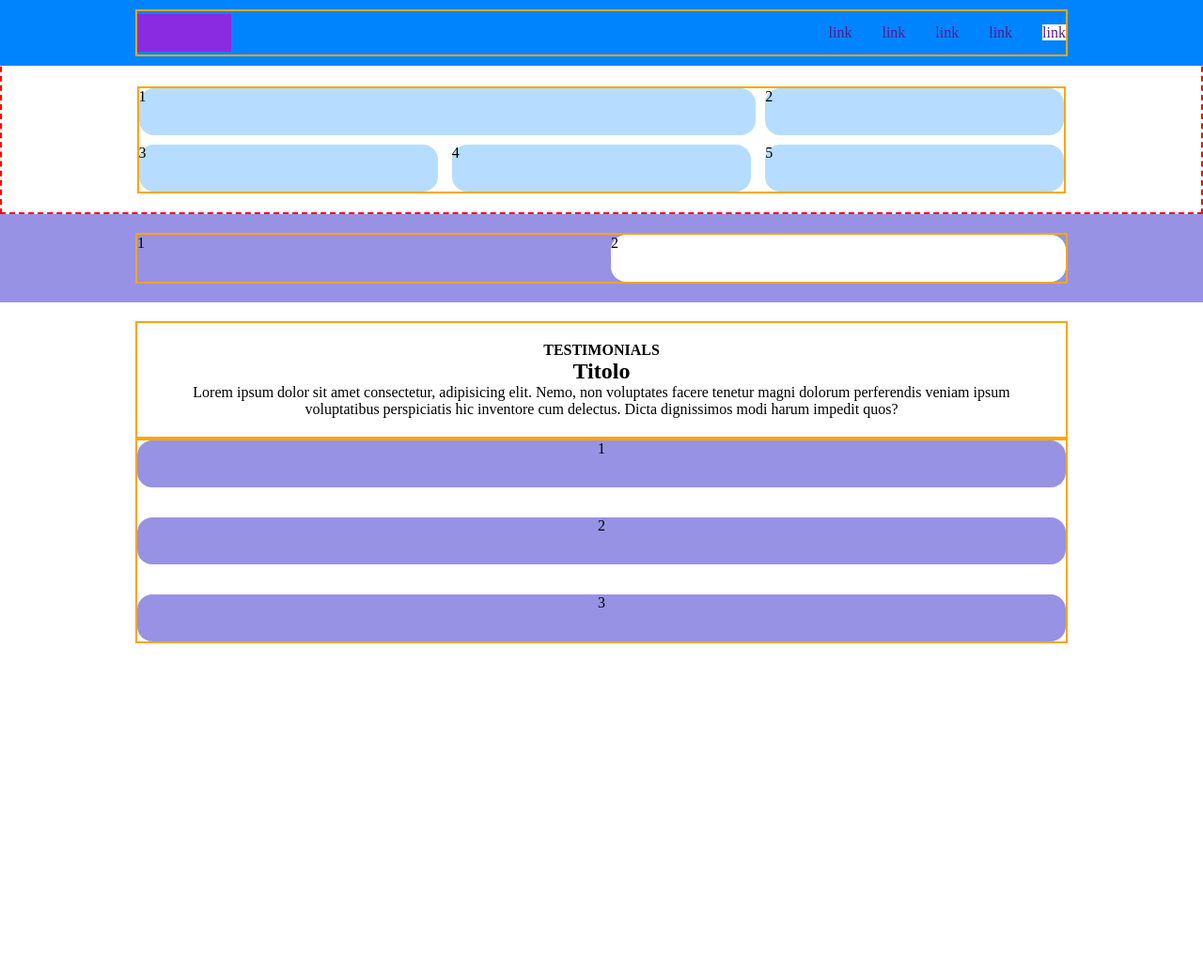
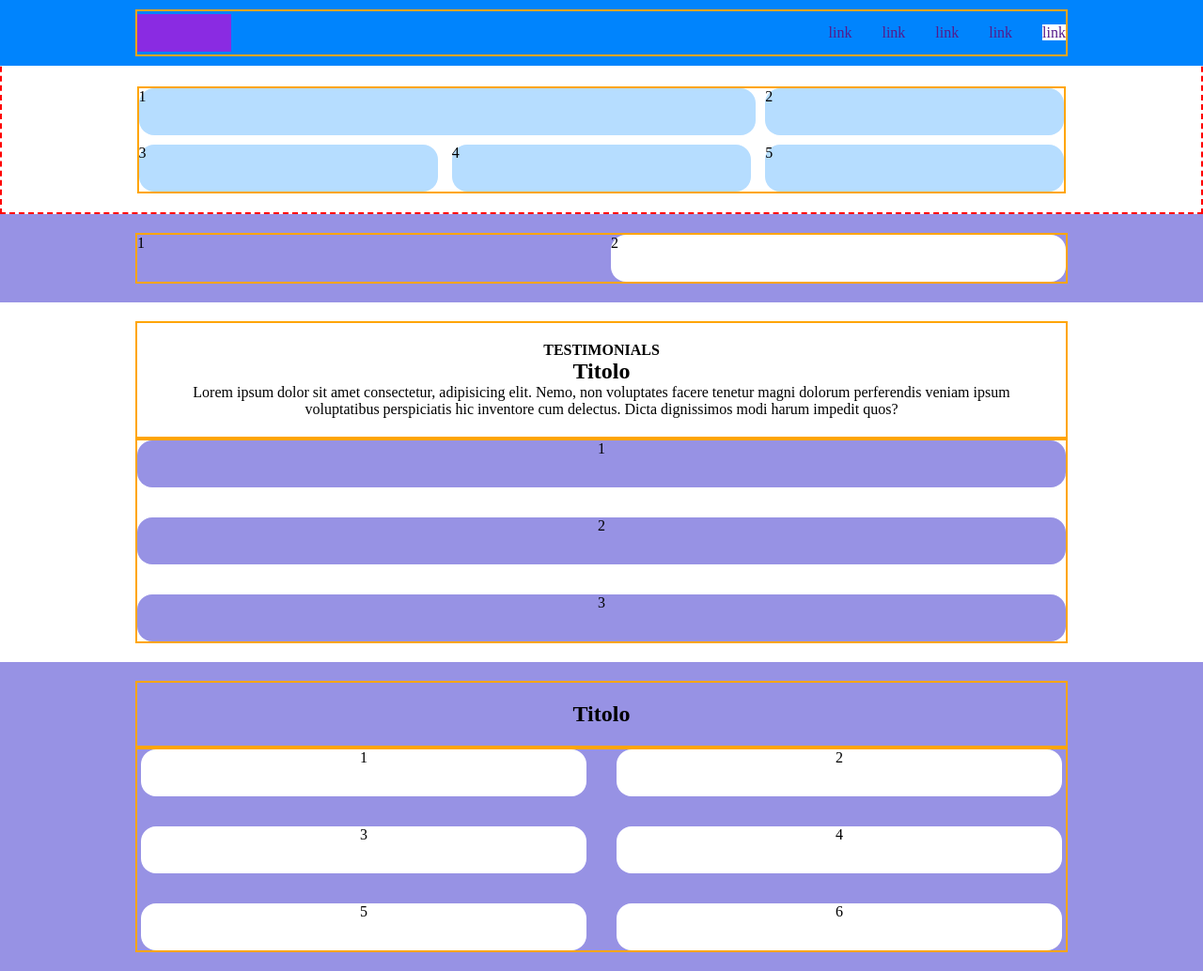
Before and after one commit to andrea-bertaglia/htmlcss-responsive-layout, a plain HTML site: page index.html in a window 1280 px wide. Shown: the whole page at 94% size. Before the commit the page ends 800 px from the top, so only its background shows below. Drawn offline with Linux system fonts and the light colour scheme.

Commit message:
feat: benefits section

```diff
--- a/css/style.css
+++ b/css/style.css
@@ -83,6 +83,10 @@ a {
 
 .bg-violet {
     background-color: #9792e4;
+}
+
+.text-center {
+    text-align: center;
 }
 
 /* Utilities */
@@ -185,13 +189,21 @@ header {
 }
 
 /* ? Testimonials */
-#testimonials {
-    text-align: center;
-}
-
 #testimonials .columns .card {
     width: 100%;
     background-color: #9792e4;
+}
+
+/* ? Benefits */
+#benefits .columns .card {
+    width: 100%;
+    background-color: #FFFFFF;
+}
+
+@media screen and (min-width: 768px) {
+    #benefits .columns .card {
+        width: calc(100% / 2 - 20px);
+    }
 }
 
 /* FOOTER */
--- a/index.html
+++ b/index.html
@@ -66,7 +66,7 @@
         <!-- /Strategic Planning -->
 
         <!-- Testimonials -->
-        <section id="testimonials" class="p-20">
+        <section id="testimonials" class="text-center p-20">
             <div class="container p-20">
                 <h4>TESTIMONIALS</h4>
                 <h2>Titolo</h2>
@@ -80,10 +80,24 @@
                 </div>
             </div>
         </section>
-
         <!-- /Testimonials -->
 
         <!-- Benefits -->
+        <section id="benefits" class="bg-violet text-center p-20">
+            <div class="container p-20">
+                <h2>Titolo</h2>
+            </div>
+            <div class="container">
+                <div class="columns flex wrap  justify-content-center align-items-center gap-2">
+                    <div class="card">1</div>
+                    <div class="card">2</div>
+                    <div class="card">3</div>
+                    <div class="card">4</div>
+                    <div class="card">5</div>
+                    <div class="card">6</div>
+                </div>
+            </div>
+        </section>
         <!-- /Benefits -->
 
         <!-- About Us -->
```
